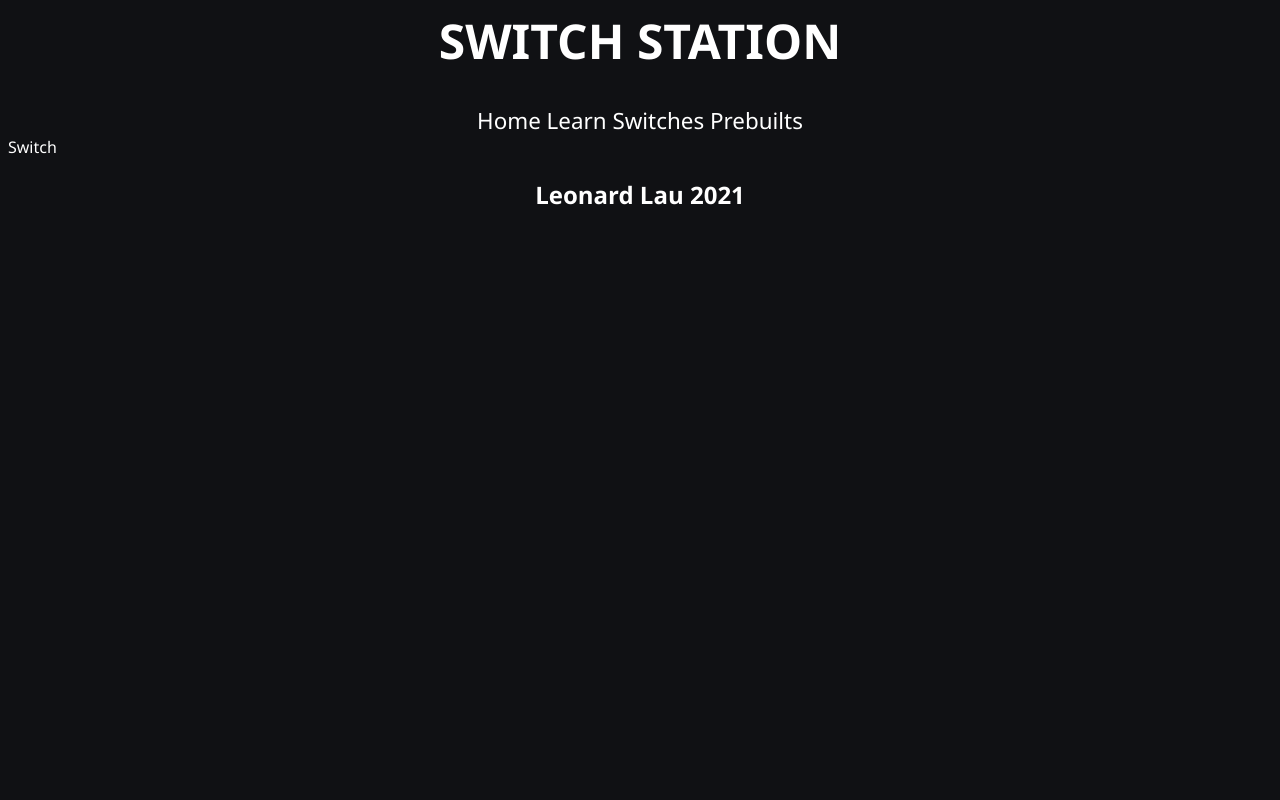
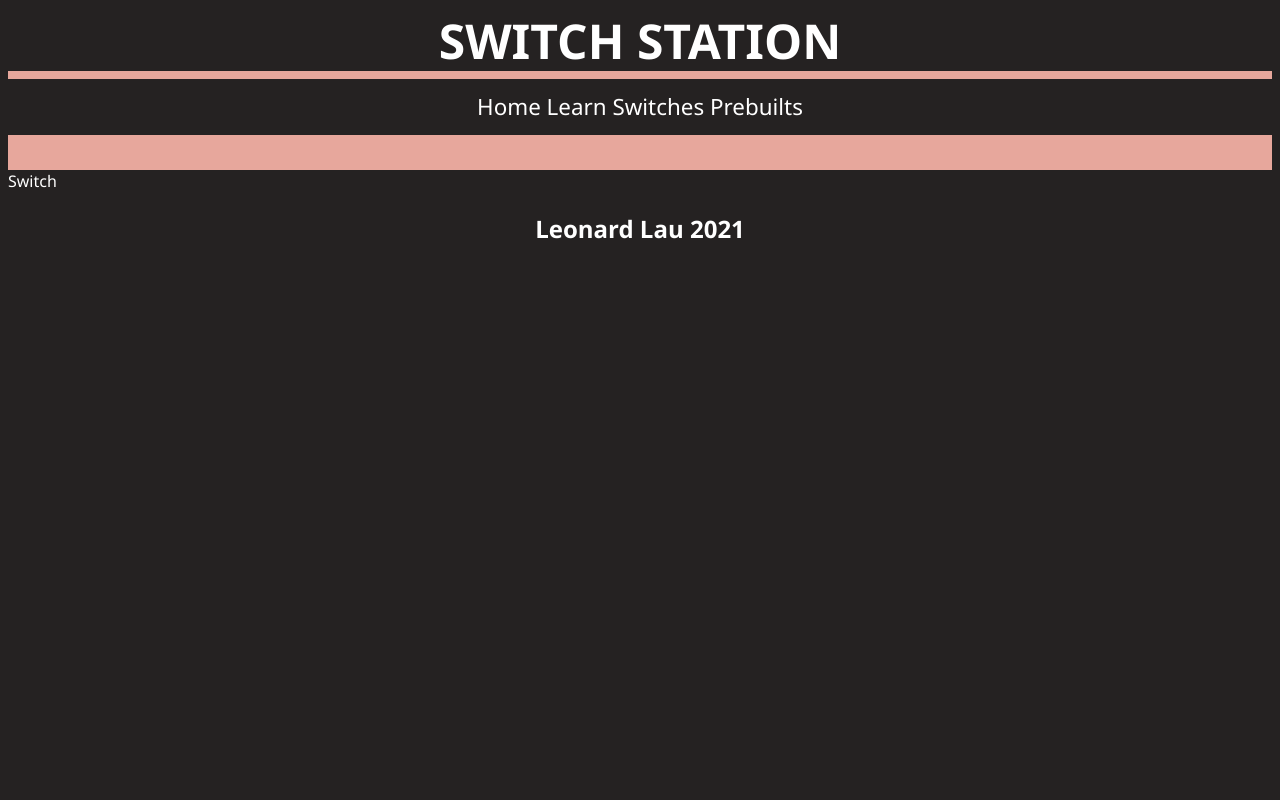
Before and after one commit to 17238bhs/SwitchStation, a Flask app: page / in a window 1280 px wide. Run offline with Flask 2, Linux system fonts and the light colour scheme.

Commit message:
bottom borders added to header and nav, coloured pink. Header bottom border needs to be less wide

```diff
--- a/static/css/style.css
+++ b/static/css/style.css
@@ -1,6 +1,6 @@
 html {
     font-family: "Segoe UI";
-    background-color: rgb(16, 17, 20);
+    background-color: rgb(37, 34, 34);
     color: white;
 }
 
@@ -10,13 +10,22 @@ a {
 }
 
 .header {
+    height: 8%;
     font-size: 150%;
     text-align: center;
+    border-bottom-style: solid;
+    border-width: 8px;
+    border-color: rgb(231, 167, 156);
 }
 
 .navigation {
     text-align: center;
     font-size: 140%;
+    padding-top: 1%;
+    padding-bottom: 1%;
+    border-bottom-style: solid;
+    border-width: 35px;
+    border-color: rgb(231, 167, 156);
 }
 
 .footer {
--- a/templates/nav.html
+++ b/templates/nav.html
@@ -1,3 +1,3 @@
 <div class="navigation">
-    <a href="{{url_for('home') }}">Home</a>   Learn   Switches   Prebuilts
+    <a href="{{url_for('home') }}">Home</a>     Learn     Switches    Prebuilts
 </div>
```
